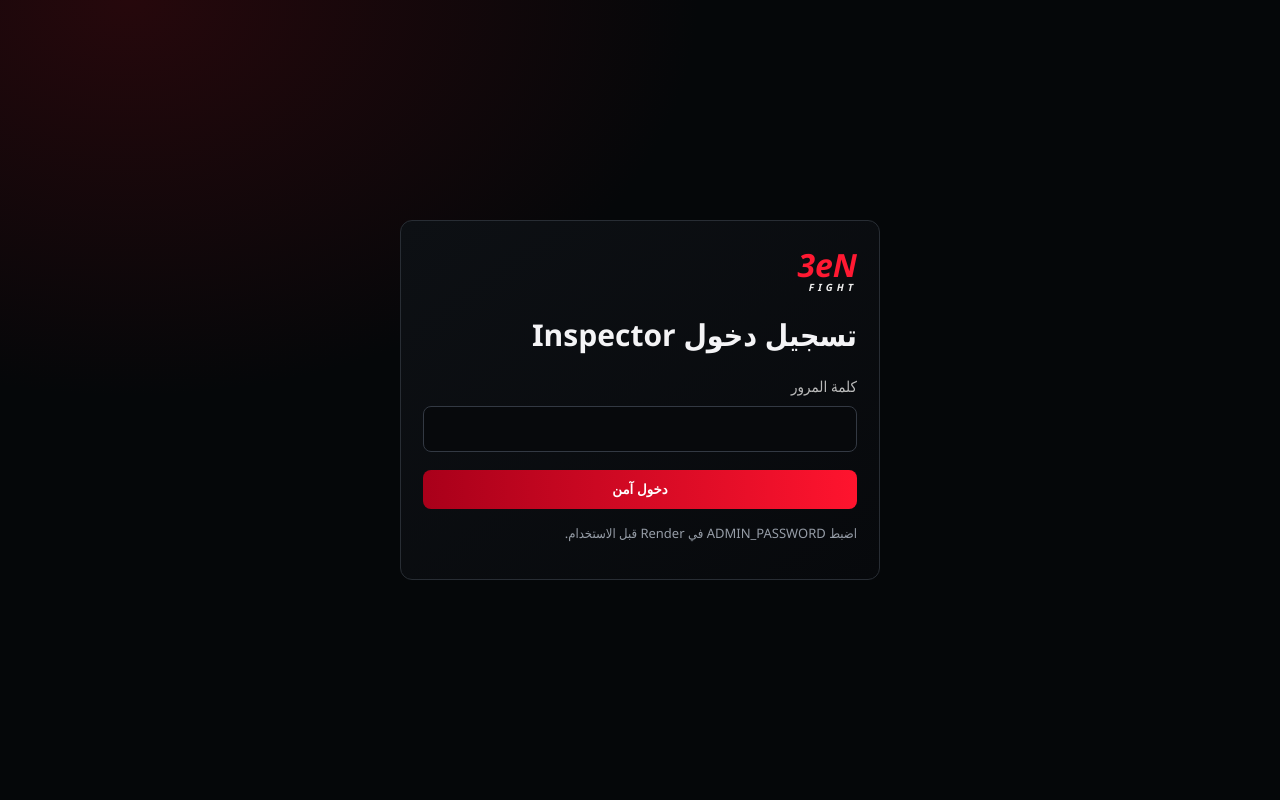
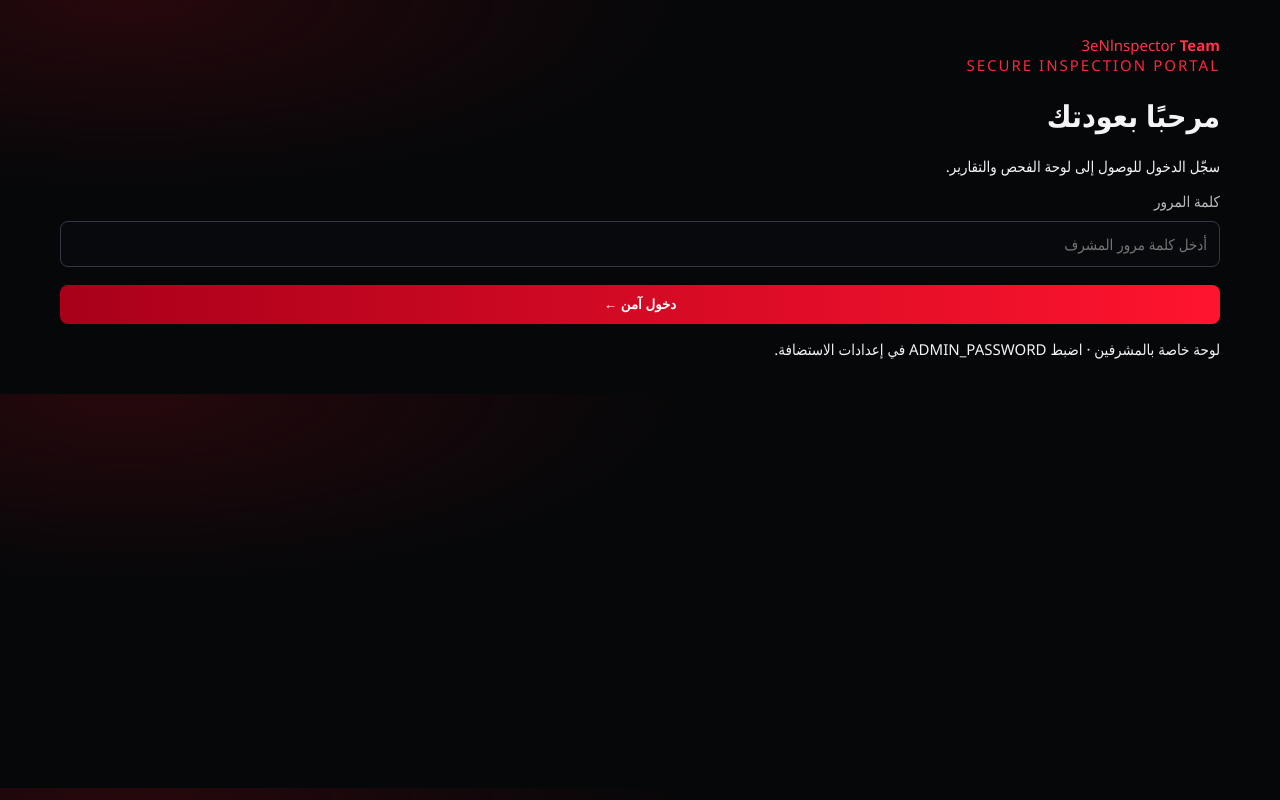
Before and after one commit to dlta30/3en-fight, a Python web app: template templates/login.html in a window 1280 px wide. Run offline with Jinja, Linux system fonts and the light colour scheme; the template is opened without the code that fills it, so the values that code supplies are empty.

Commit message:
Update login branding to 3eN lnspector Team

```diff
--- a/templates/login.html
+++ b/templates/login.html
@@ -1 +1,3 @@
-<!doctype html><html lang="ar" dir="rtl"><meta charset="utf-8"><meta name="viewport" content="width=device-width"><link rel="stylesheet" href="/static/style.css"><body class="center"><main class="card login"><div class="logo">3eN <small>FIGHT</small></div><h1>تسجيل دخول Inspector</h1>{% for m in get_flashed_messages() %}<p class="alert">{{m}}</p>{% endfor %}<form method="post"><label>كلمة المرور</label><input type="password" name="password" required><button>دخول آمن</button></form><p class="muted">اضبط ADMIN_PASSWORD في Render قبل الاستخدام.</p></main></body></html>
+<!doctype html>
+<html lang="ar" dir="rtl"><head><meta charset="utf-8"><meta name="viewport" content="width=device-width,initial-scale=1"><meta name="theme-color" content="#090a0f"><title>تسجيل الدخول | 3eN lnspector Team</title><link rel="stylesheet" href="/static/style.css"></head>
+<body class="login-page"><main class="login-card"><a class="brand login-brand" href="#"><span class="brand-mark">3eN</span><span class="brand-name">lnspector <b>Team</b></span></a><div class="eyebrow">SECURE INSPECTION PORTAL</div><h1>مرحبًا بعودتك</h1><p class="login-sub">سجّل الدخول للوصول إلى لوحة الفحص والتقارير.</p>{% for m in get_flashed_messages() %}<div class="alert">⚠ {{ m }}</div>{% endfor %}<form method="post"><label for="password">كلمة المرور</label><input id="password" type="password" name="password" required autocomplete="current-password" placeholder="أدخل كلمة مرور المشرف"><button class="primary-btn full" type="submit">دخول آمن <span>←</span></button></form><p class="login-foot"><span class="status-dot"></span> لوحة خاصة بالمشرفين · اضبط ADMIN_PASSWORD في إعدادات الاستضافة.</p></main></body></html>
```
